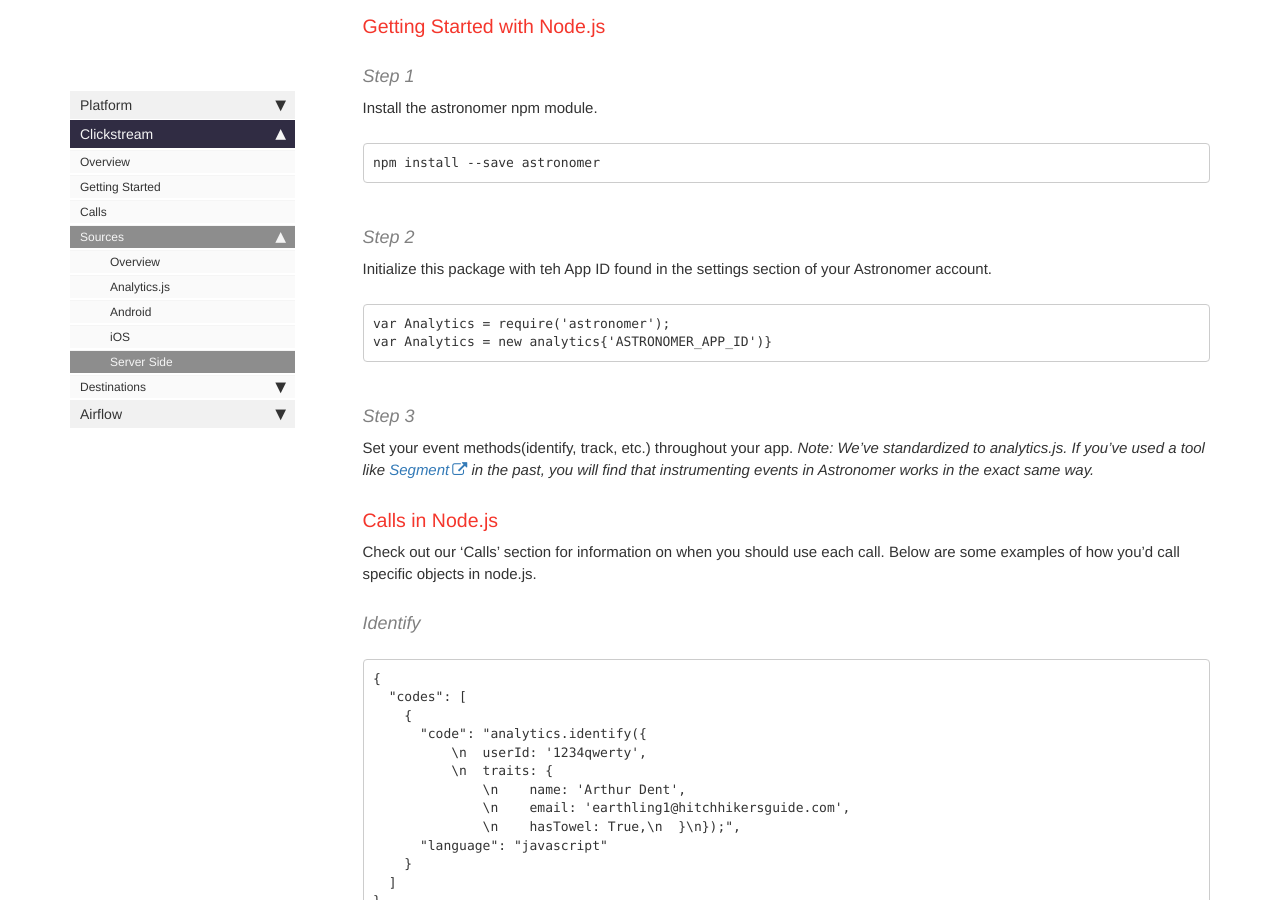
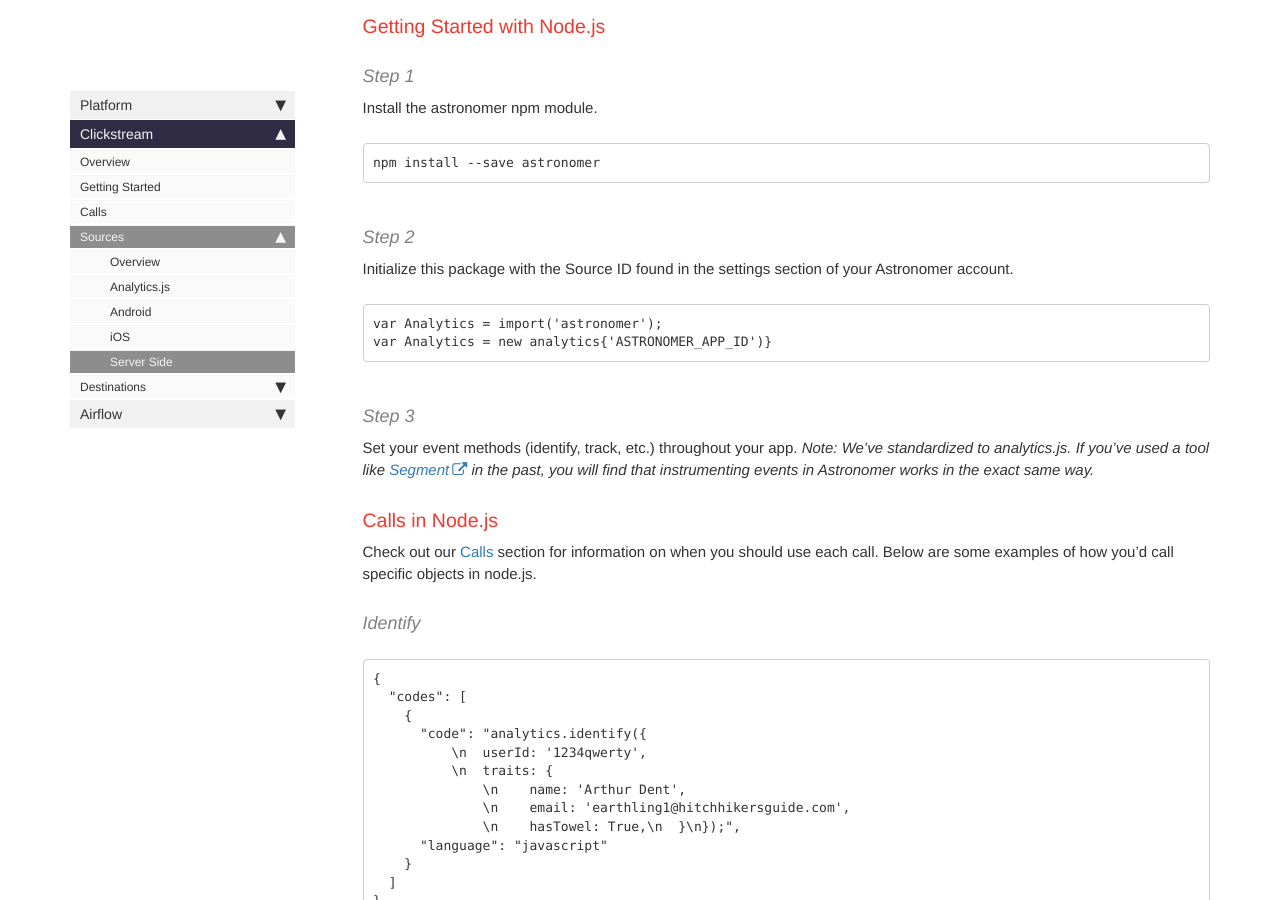
Before and after one commit to petedejoy/documentation, a Jekyll site: the page built from v2/clickstream/sources/serverside.md, in a window 1280 px wide and 900 px high, scrolled down 3950 px. Built offline with Jekyll 4.4.1, drawn with Linux system fonts in a browser that asks for light colours; nearby versions of some CDN libraries; comment, search, counter and statistics services are not loaded; some of the changed text lies outside the part shown.

Commit message:
Server Side Updates #6

````diff
--- a/v2/clickstream/sources/serverside.md
+++ b/v2/clickstream/sources/serverside.md
@@ -27,7 +27,7 @@ You'll need to supply your app_ID with each request using HTTP Basic Auth.
 
 Basic Auth base64 encodes a 'username:password' and prepends it with the string 'Basic'. The native libraries should handle this for you, but if they do not you'll need to base64 encode a string in which the username is the app_ID and the password is empty.
 
-For example, if your app_ID is `bXlhcHA6`, you'll need to encode `bXlhcHA6:`. The resut of this will be `Basic YlhsaGNIQTY6`. The complete authorization header would then be `Authorization: Basic YlhsaGNIQTY6`.
+For example, if your Source ID is `bXlhcHA6`, you'll need to encode `bXlhcHA6:`. The resut of this will be `Basic YlhsaGNIQTY6`. The complete authorization header would then be `Authorization: Basic YlhsaGNIQTY6`.
 
 #### Content-Type
 
@@ -124,20 +124,20 @@ npm install --save astronomer
 ```
 
 #### Step 2
-Initialize this package with teh App ID found in the settings section of your Astronomer account.
+Initialize this package with the Source ID found in the settings section of your Astronomer account.
 ```
-var Analytics = require('astronomer');
+var Analytics = import('astronomer');
 var Analytics = new analytics{'ASTRONOMER_APP_ID')}
 ```
 
 #### Step 3
 
-Set your event methods(identify, track, etc.) throughout your app.
+Set your event methods (identify, track, etc.) throughout your app.
 *Note: We've standardized to analytics.js. If you've used a tool like [Segment](https://segment.com/) in the past, you will find that instrumenting events in Astronomer works in the exact same way.*
 
 ### Calls in Node.js
 
-Check out our 'Calls' section for information on when you should use each call. Below are some examples of how you'd call specific objects in node.js.
+Check out our [Calls](../calls.md) section for information on when you should use each call. Below are some examples of how you'd call specific objects in node.js.
 
 #### Identify
 
@@ -233,7 +233,7 @@ require_once(\"/path/to/analytics-php/lib/Segment.php\");
 
 #### Step 3
 
-Initialize the module with the App ID found in the setting sections of your Astronomer account. Note that you are only required to do this intitialization once.
+Initialize the module with the Source ID found in the setting sections of your Astronomer account. Note that you are only required to do this intitialization once.
 ```
 class_alias('Segment', 'analytics');
 analytics::init("ASTRONOMER_APP_ID");
@@ -244,7 +244,7 @@ After this initialization, you have a ready-to-use instance with all calls built
 
 ### Calls in PHP
 
-Check out our 'Calls' section for information on when you should use each call. Below are some examples of how you'd call specific objects in PHP.
+Check out our [Calls](../calls.md) section for information on when you should use each call. Below are some examples of how you'd call specific objects in PHP.
 
 #### Identify
 ```
@@ -320,7 +320,7 @@ pip install astronomer-analytics
 
 #### Step 2
 
-Inside your python app, set you app_id inside an instance of the Analytics object.
+Inside your python app, set you Source ID inside an instance of the Analytics object.
 ```
 import analytics
 analytics.app_id = ‘astronomer_app_id’
@@ -329,7 +329,7 @@ analytics.app_id = ‘astronomer_app_id’
 
 ### Calls in Python - NOT DONE
 
-Check out our 'Calls' section for information on when you should use each call. Below are some examples of how you'd call specific objects in Python.
+Check out our [Calls](../calls.md) section for information on when you should use each call. Below are some examples of how you'd call specific objects in Python.
 
 #### Identify
 ```
@@ -381,7 +381,7 @@ gem install astronomer
 
 #### Step 2
 
-Inside your Ruby application, you'll want to set your app_id inside an instance of the Analytics object:
+Inside your Ruby application, you'll want to set your Source ID inside an instance of the Analytics object:
 ```
 analytics = Segment::Analytics.new({
   app_id: 'YOUR_APP_ID'
````
